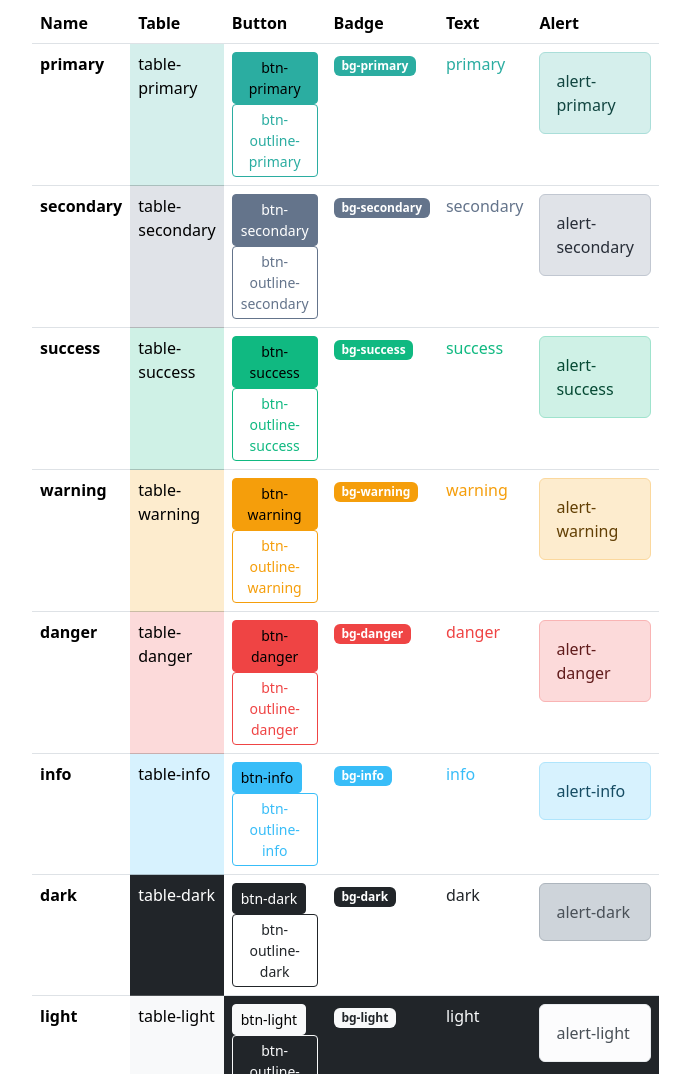
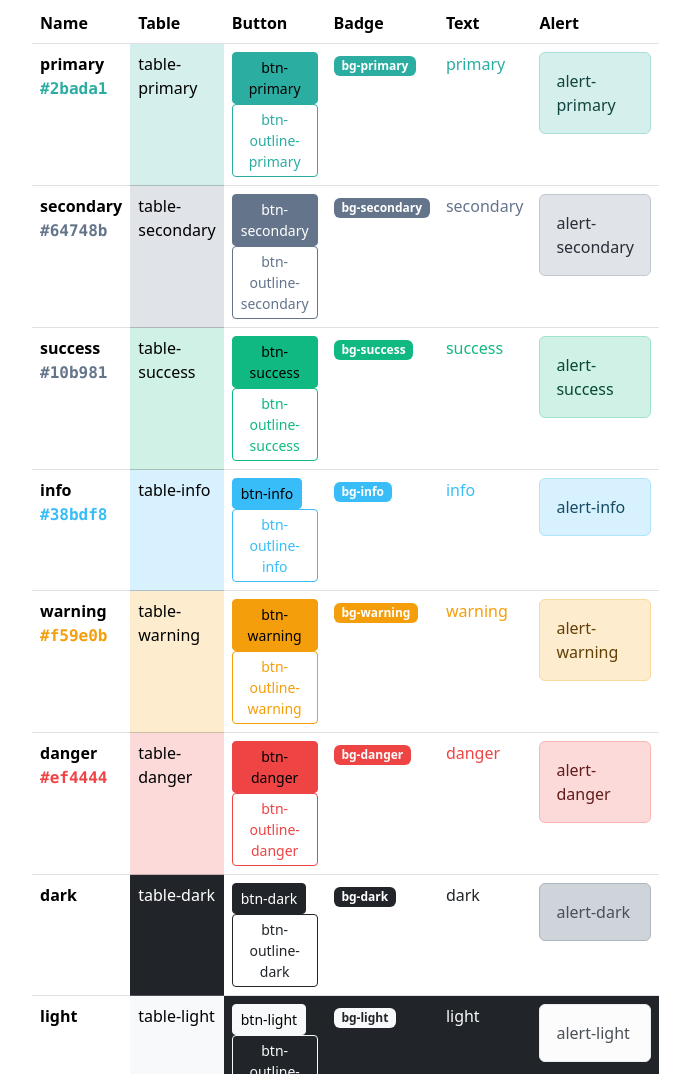
Before and after one commit to getpail/web-style-guide, a website: page index.html in a window 1280 px wide. Shown: the part 589-1663 px from the top of the page, without its empty margins (300-990 px from the left). Drawn offline with Linux system fonts and the light colour scheme.

Commit message:
Added colour codes

```diff
--- a/index.html
+++ b/index.html
@@ -142,7 +142,7 @@
                 </thead>
                 <tbody>
                   <tr>
-                    <th> primary </th>
+                    <th> primary <br> <span class="font-monospace text-primary user-select-all">#2bada1</span> </th>
                     <td class="table-primary"> table-primary </td>
                     <td>
                       <button class="btn btn-primary btn-sm"
@@ -160,7 +160,7 @@
                     </td>
                   </tr>
                   <tr>
-                    <th> secondary </th>
+                    <th> secondary <br> <span class="font-monospace text-secondary user-select-all">#64748b</span> </th>
                     <td class="table-secondary"> table-secondary </td>
                     <td>
                       <button class="btn btn-secondary btn-sm"
@@ -178,7 +178,7 @@
                     </td>
                   </tr>
                   <tr>
-                    <th> success </th>
+                    <th> success <br> <span class="font-monospace text-secondary user-select-all">#10b981</span> </th>
                     <td class="table-success"> table-success </td>
                     <td>
                       <button class="btn btn-success btn-sm"
@@ -196,7 +196,25 @@
                     </td>
                   </tr>
                   <tr>
-                    <th> warning </th>
+                    <th> info <br> <span class="font-monospace text-info user-select-all">#38bdf8</span> </th>
+                    <td class="table-info"> table-info </td>
+                    <td>
+                      <button class="btn btn-info btn-sm"
+                              type="button"> btn-info </button>
+                      <button class="btn btn-outline-info btn-sm"
+                              type="button"> btn-outline-info </button>
+                    </td>
+                    <td>
+                      <span class="badge bg-info"> bg-info </span>
+                    </td>
+                    <td class="text-info"> info </td>
+                    <td>
+                      <div class="alert alert-info"
+                           role="alert"> alert-info </div>
+                    </td>
+                  </tr>
+                  <tr>
+                    <th> warning <br> <span class="font-monospace text-warning user-select-all">#f59e0b</span> </th>
                     <td class="table-warning"> table-warning </td>
                     <td>
                       <button class="btn btn-warning btn-sm"
@@ -214,7 +232,7 @@
                     </td>
                   </tr>
                   <tr>
-                    <th> danger </th>
+                    <th> danger <br> <span class="font-monospace text-danger user-select-all">#ef4444</span> </th>
                     <td class="table-danger"> table-danger </td>
                     <td>
                       <button class="btn btn-danger btn-sm"
@@ -229,24 +247,6 @@
                     <td>
                       <div class="alert alert-danger"
                            role="alert"> alert-danger </div>
-                    </td>
-                  </tr>
-                  <tr>
-                    <th> info </th>
-                    <td class="table-info"> table-info </td>
-                    <td>
-                      <button class="btn btn-info btn-sm"
-                              type="button"> btn-info </button>
-                      <button class="btn btn-outline-info btn-sm"
-                              type="button"> btn-outline-info </button>
-                    </td>
-                    <td>
-                      <span class="badge bg-info"> bg-info </span>
-                    </td>
-                    <td class="text-info"> info </td>
-                    <td>
-                      <div class="alert alert-info"
-                           role="alert"> alert-info </div>
                     </td>
                   </tr>
                   <tr>
```
